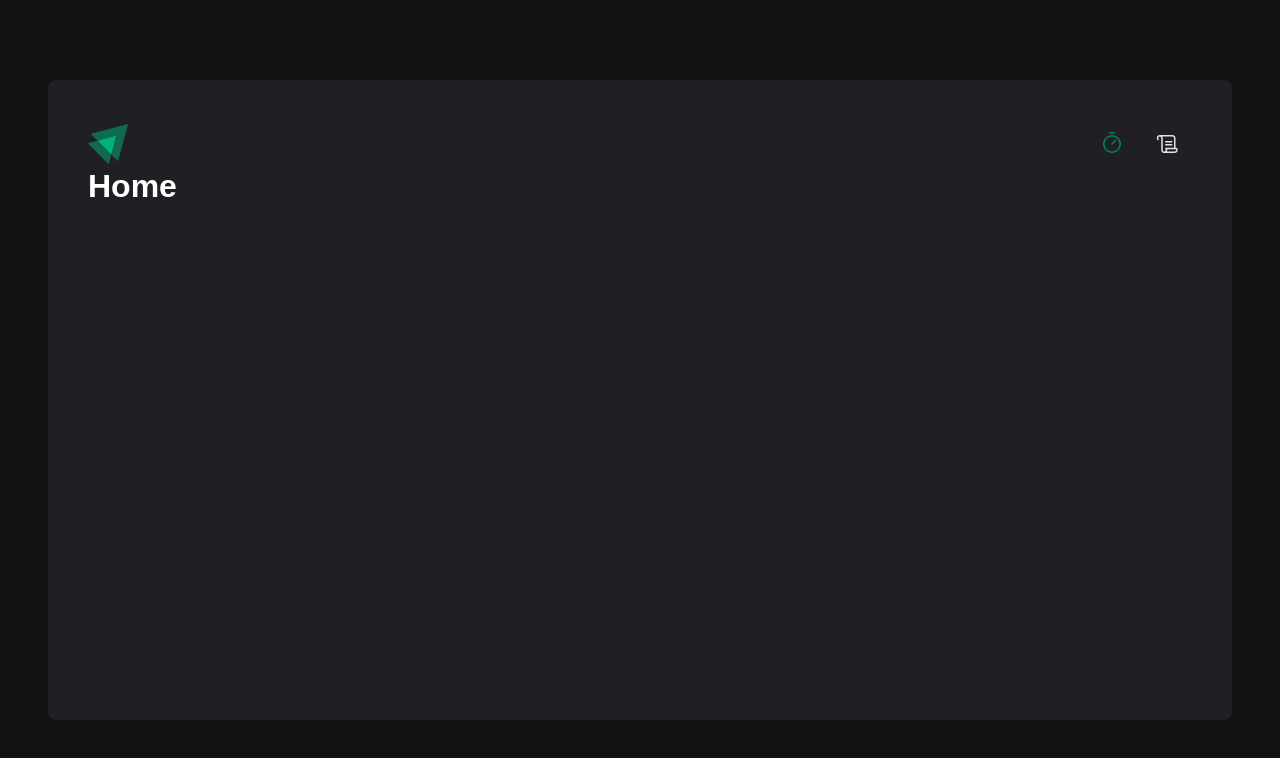
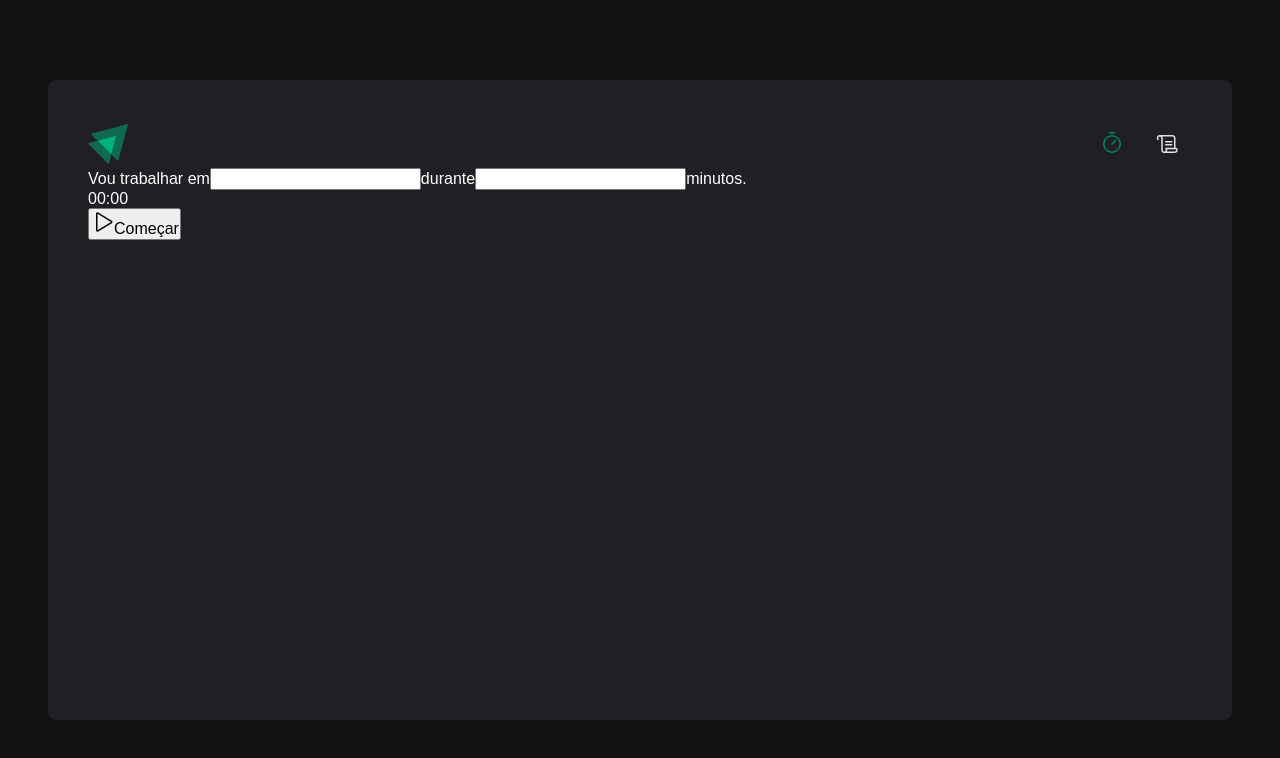
Before and after one commit to GeracNeto/Ignite-Timer, a React (Vite) app: page / in a window 1280 px wide. Shown: the top 758 px of the page. Built offline with nearby package versions, Linux system fonts and the light colour scheme.

Commit message:
Criada estrutura da Home

```diff
--- a/src/pages/Home/index.tsx
+++ b/src/pages/Home/index.tsx
@@ -1,7 +1,32 @@
+import { Play } from "phosphor-react";
+
 export function Home() {
   return (
     <div>
-      <h1>Home</h1>
+      <form>
+        <div>
+          <label htmlFor="task">Vou trabalhar em</label>
+          <input id="task" />
+
+          <label htmlFor="">durante</label>
+          <input type="number" id="minutesAmount" />
+
+          <span>minutos.</span>
+        </div>
+
+        <div>
+          <span>0</span>
+          <span>0</span>
+          <span>:</span>
+          <span>0</span>
+          <span>0</span>
+        </div>
+
+        <button type="submit">
+          <Play size={24} />
+          Começar
+        </button>
+      </form>
     </div>
   );
 }
```
